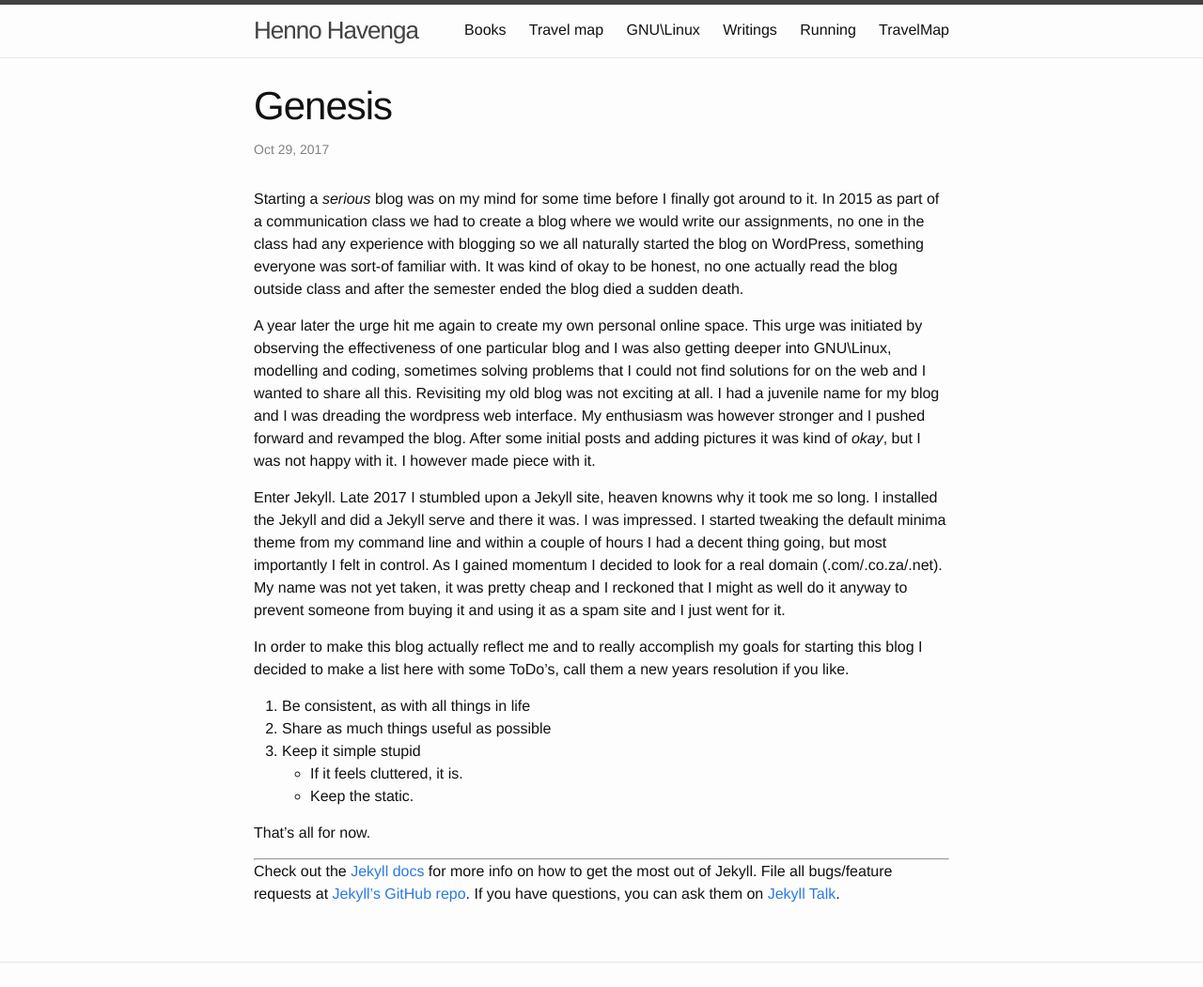
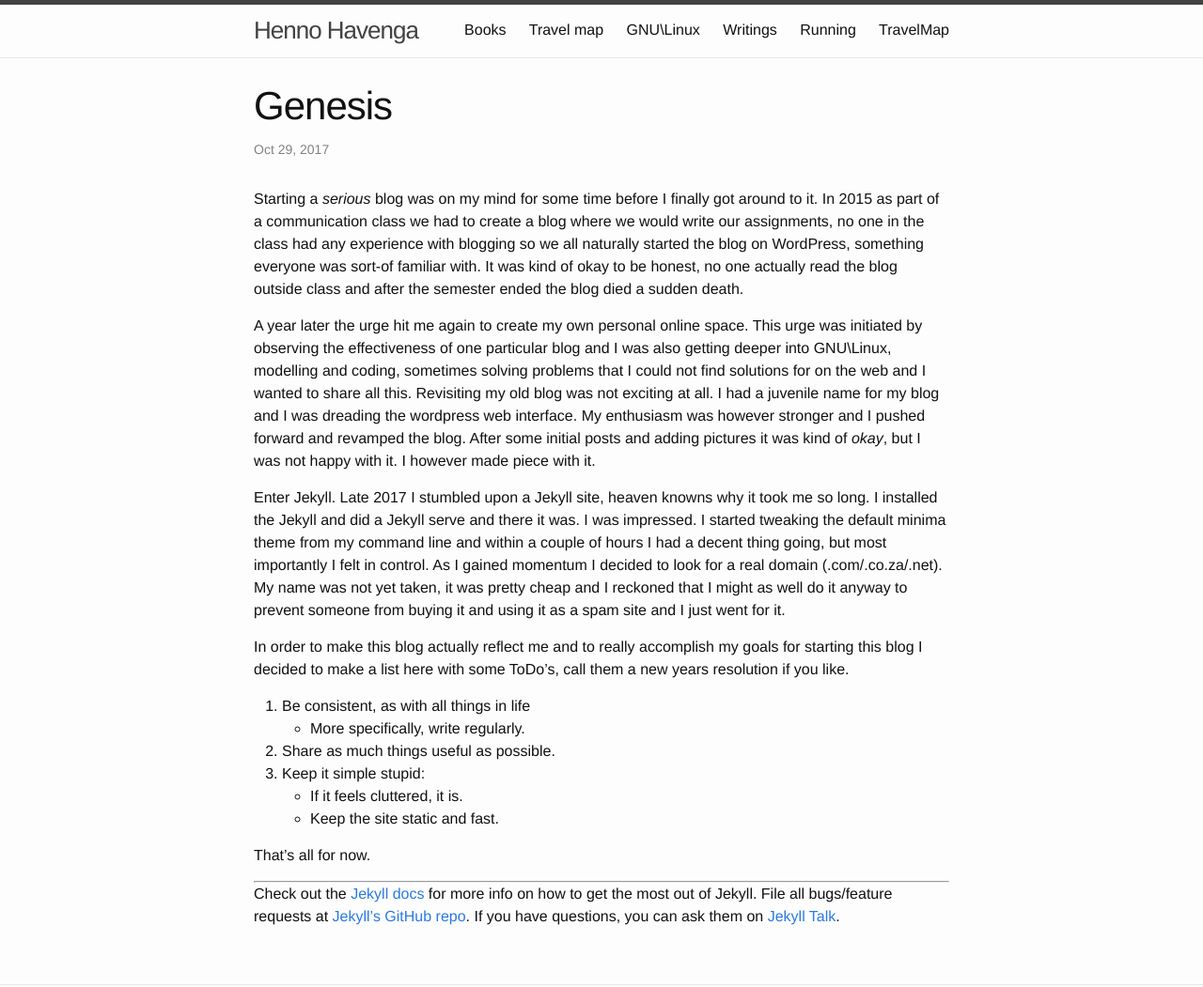
Before and after one commit to h-havenga/jekyll, a Jekyll site: the page built from _posts/2017-10-29-starting-a-blog.markdown, in a window 1280 px wide, cut to the strip 0-1051 px from the top of the page. Shown: the whole strip at 94% size. Built offline with Jekyll 4.4.1, drawn with Linux system fonts in a browser that asks for light colours.

Commit message:
minor edits

```diff
--- a/_posts/2017-10-29-starting-a-blog.markdown
+++ b/_posts/2017-10-29-starting-a-blog.markdown
@@ -38,10 +38,11 @@ ToDo's, call them a new years resolution if you like.
 
 
 1. Be consistent, as with all things in life
-2. Share as much things useful as possible
-3. Keep it simple stupid
++ More specifically, write regularly.
+2. Share as much things useful as possible.
+3. Keep it simple stupid:
 + If it feels cluttered, it is.
-+ Keep the static.
++ Keep the site static and fast.
 
 That's all for now.
 
```
Also changed, not shown: 4 other files.
